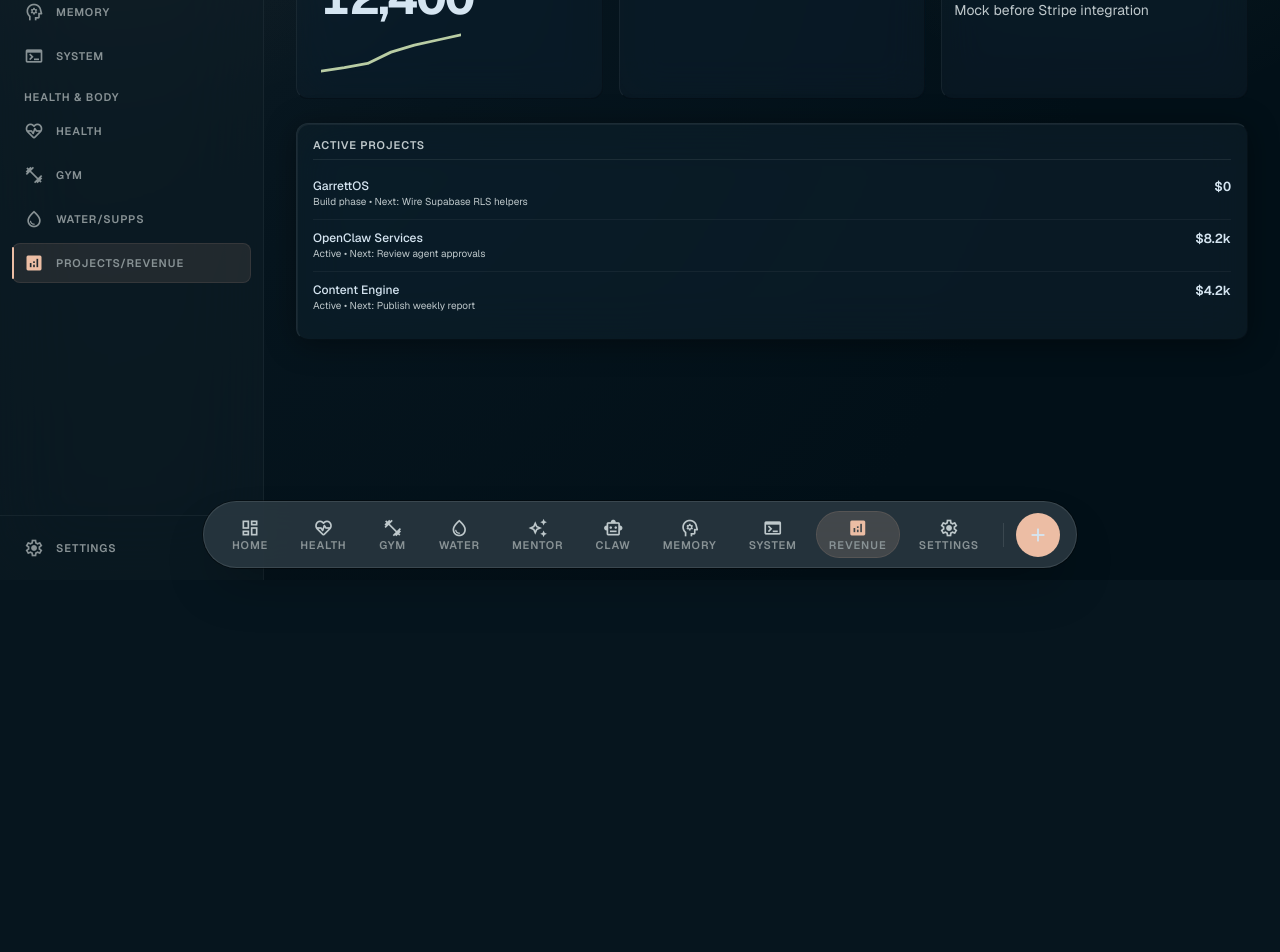
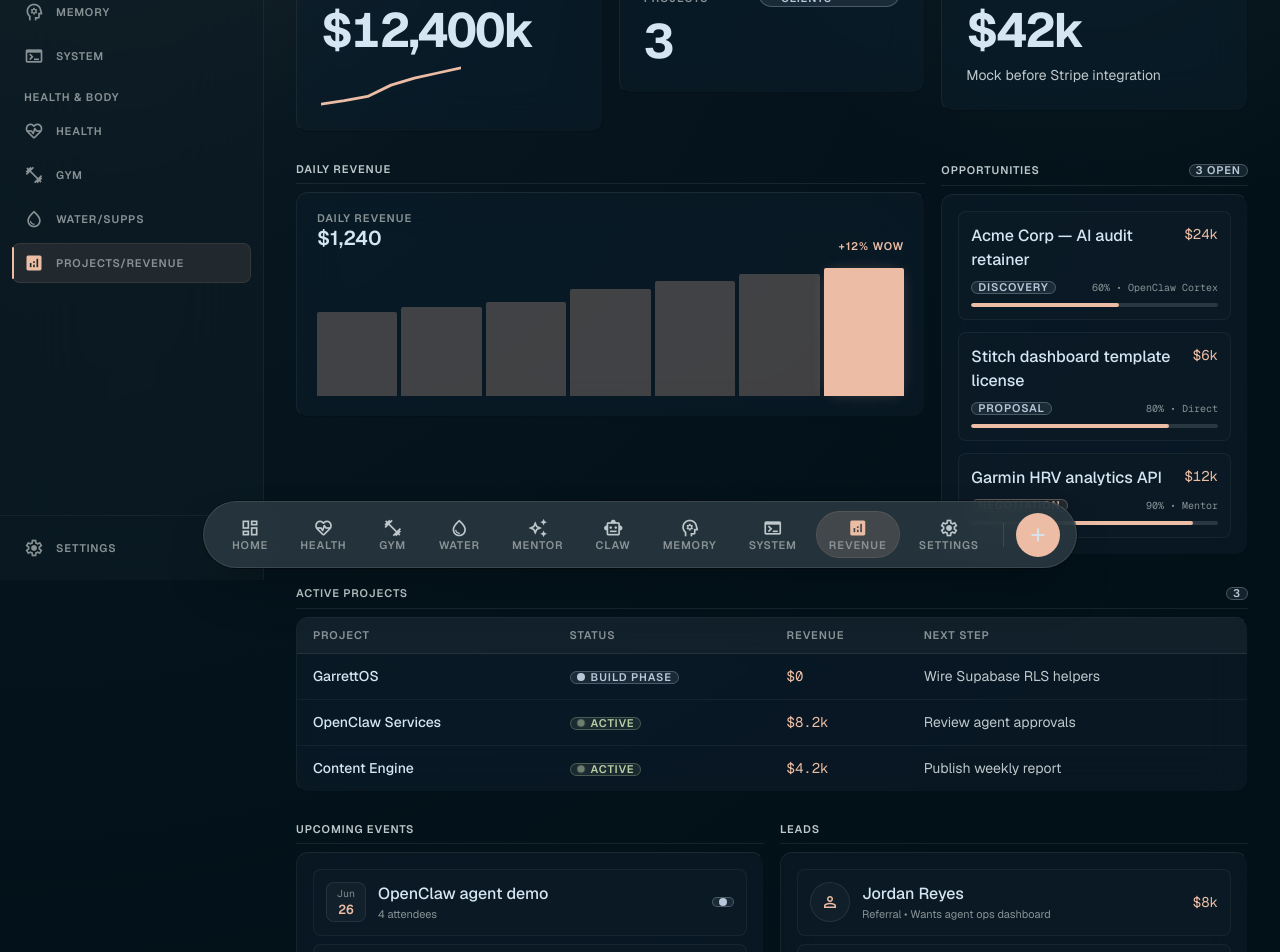
Before and after one commit to gare-glitch/garrettos-dashboard, a Next.js app: page /projects in a window 1280 px wide. Shown: the part 220-1172 px from the top of the page. Before the commit the page ends 800 px from the top, so only its background shows below. Built offline with nearby package versions, Linux system fonts and the light colour scheme.

Commit message:
Migrate /projects to revenue pipeline workspace.
Add animated hero metrics, daily revenue chart with summary, opportunities with confidence bars, active projects table, upcoming events, and leads list.

Co-authored-by: Cursor <cursoragent@cursor.com>

```diff
--- a/app/(dashboard)/projects/page.tsx
+++ b/app/(dashboard)/projects/page.tsx
@@ -1,40 +1,219 @@
-import { AnimatedCounter, GlassPanel, MetricCard, SectionHeader, SectionHeaderCompact, Sparkline } from '@/components/garrettos';
-import { spacing } from '@/lib/design-system';
+'use client';
+
+import {
+  AnimatedCounter,
+  GlassPanel,
+  MetricCard,
+  RevenueChart,
+  RevenueSummary,
+  ScrollReveal,
+  SectionHeader,
+  SectionHeaderCompact,
+  Sparkline,
+  StaggerItem,
+  StaggerReveal,
+  StatusChip,
+} from '@/components/garrettos';
+import { GarrettIcon } from '@/components/garrettos/GarrettIcon';
+import { cn } from '@/lib/utils';
+import { typography } from '@/lib/design-system';
 import { projects } from '@/data/mock';
 import { osRevenue } from '@/data/os-mock';
 
+export const osProjectsOpportunities = [
+  { id: 'op1', name: 'Acme Corp — AI audit retainer', value: '$24k', stage: 'Discovery', confidence: 60, owner: 'OpenClaw Cortex' },
+  { id: 'op2', name: 'Stitch dashboard template license', value: '$6k', stage: 'Proposal', confidence: 80, owner: 'Direct' },
+  { id: 'op3', name: 'Garmin HRV analytics API', value: '$12k', stage: 'Negotiation', confidence: 90, owner: 'Mentor' },
+];
+
+export const osProjectsEvents = [
+  { id: 'ev1', title: 'OpenClaw agent demo', date: 'Jun 26', attendees: 4, tone: 'info' as const },
+  { id: 'ev2', title: 'Q3 revenue review', date: 'Jul 01', attendees: 2, tone: 'good' as const },
+  { id: 'ev3', title: 'Garmin sync deadline', date: 'Jul 03', attendees: 1, tone: 'warn' as const },
+];
+
+export const osProjectsLeads = [
+  { id: 'le1', name: 'Jordan Reyes', source: 'Referral', note: 'Wants agent ops dashboard', value: '$8k' },
+  { id: 'le2', name: 'Maya Chen', source: 'Stitch', note: 'Asked about voice hooks', value: '$4k' },
+  { id: 'le3', name: 'Dev Patel', source: 'GitHub', note: 'Codex integration interest', value: '$6k' },
+];
+
+const stageTone: Record<string, 'good' | 'warn' | 'info' | 'idle'> = {
+  Discovery: 'info',
+  Proposal: 'info',
+  Negotiation: 'warn',
+  Closed: 'good',
+};
+
 export default function ProjectsPage() {
   return (
-    <div className={spacing.page}>
-      <SectionHeader eyebrow="Projects / Revenue" title="Project execution and revenue signals" />
+    <div className="space-y-6 md:space-y-8">
+      <SectionHeader
+        eyebrow="Projects / Revenue"
+        title="Project execution and revenue signals"
+        description="Revenue pipeline, opportunities, active projects, events, and leads. Mock data now; Phase 2 wires Stripe."
+        action={<StatusChip label="Stripe pending" tone="warn" showPip />}
+      />
 
-      <div className="os-bento">
+      {/* Hero metrics */}
+      <StaggerReveal className="grid grid-cols-1 gap-gutter md:grid-cols-3">
+        <StaggerItem>
           <MetricCard
+            variant="hero"
             label="Revenue MTD"
-          value={<AnimatedCounter value={osRevenue.mtd} />}
+            value={<AnimatedCounter value={osRevenue.mtd} prefix="$" suffix="k" />}
             delta={osRevenue.delta}
             tone="good"
-          sparkline={<Sparkline values={osRevenue.sparkline} label="revenue" color="stroke-green" />}
-          className="col-span-2 md:col-span-4"
+            sparkline={<Sparkline values={osRevenue.sparkline} label="revenue" color="primary" />}
           />
-        <MetricCard label="Active projects" value={projects.length} className="col-span-1 md:col-span-4" compact />
-        <MetricCard label="Pipeline" value="$12.4k" footer="Mock before Stripe integration" className="col-span-1 md:col-span-4" compact />
+        </StaggerItem>
+        <StaggerItem>
+          <MetricCard
+            variant="hero"
+            label="Active projects"
+            value={<AnimatedCounter value={projects.length} />}
+            delta="Across 3 clients"
+            tone="info"
+          />
+        </StaggerItem>
+        <StaggerItem>
+          <MetricCard
+            variant="hero"
+            label="Pipeline"
+            value="$42k"
+            delta="3 opportunities"
+            tone="good"
+            footer="Mock before Stripe integration"
+          />
+        </StaggerItem>
+      </StaggerReveal>
+
+      <div className="grid grid-cols-1 gap-gutter lg:grid-cols-3">
+        {/* Revenue chart */}
+        <ScrollReveal className="lg:col-span-2">
+          <SectionHeaderCompact title="Daily revenue" />
+          <GlassPanel variant="card" className="mt-2 p-4 md:p-5">
+            <RevenueSummary total="$1,240" delta="+12% wow" />
+            <RevenueChart
+              values={osRevenue.sparkline}
+              label="daily revenue"
+              height="h-32"
+              className="mt-4"
+            />
+          </GlassPanel>
+        </ScrollReveal>
+
+        {/* Opportunities */}
+        <ScrollReveal delay={0.05}>
+          <SectionHeaderCompact title="Opportunities" meta={<StatusChip label="3 open" tone="info" size="inline" />} />
+          <GlassPanel variant="card" className="mt-2 p-4">
+            <StaggerReveal className="space-y-3">
+              {osProjectsOpportunities.map((opp) => (
+                <StaggerItem key={opp.id}>
+                  <div className="rounded-lg border border-white/5 bg-surface-container/30 p-3">
+                    <div className="flex items-start justify-between gap-2">
+                      <p className={cn(typography.bodySm, 'font-medium')}>{opp.name}</p>
+                      <span className="shrink-0 font-mono text-body-sm text-primary">{opp.value}</span>
+                    </div>
+                    <div className="mt-2 flex items-center justify-between">
+                      <StatusChip label={opp.stage} tone={stageTone[opp.stage] ?? 'info'} size="inline" />
+                      <span className="font-mono text-[10px] text-outline">{opp.confidence}% • {opp.owner}</span>
+                    </div>
+                    <div className="mt-2 h-1 overflow-hidden rounded-full bg-surface-container-highest">
+                      <div className="h-full rounded-full bg-primary" style={{ width: `${opp.confidence}%` }} />
+                    </div>
+                  </div>
+                </StaggerItem>
+              ))}
+            </StaggerReveal>
+          </GlassPanel>
+        </ScrollReveal>
       </div>
 
-      <GlassPanel className="p-4">
-        <SectionHeaderCompact title="Active projects" />
-        <ul className="mt-2 space-y-0">
-          {projects.map((project, i) => (
-            <li key={project.name} className={`flex items-start justify-between gap-3 py-2.5 ${i > 0 ? 'border-t border-border/60' : ''}`}>
-              <div className="min-w-0">
-                <p className="text-xs font-medium">{project.name}</p>
-                <p className="text-[10px] text-muted-foreground">{project.status} • Next: {project.next}</p>
+      {/* Active projects table */}
+      <ScrollReveal>
+        <SectionHeaderCompact title="Active projects" meta={<StatusChip label={`${projects.length}`} tone="info" size="inline" />} />
+        <GlassPanel variant="card" className="mt-2 overflow-hidden">
+          <div className="overflow-x-auto">
+            <table className="w-full text-body-sm">
+              <thead>
+                <tr className="border-b border-white/8 text-left bg-surface-container-highest/30">
+                  <th className="px-4 py-3 label-caps text-outline">Project</th>
+                  <th className="px-3 py-3 label-caps text-outline">Status</th>
+                  <th className="px-3 py-3 label-caps text-outline">Revenue</th>
+                  <th className="px-4 py-3 label-caps text-outline">Next step</th>
+                </tr>
+              </thead>
+              <tbody>
+                {projects.map((project) => (
+                  <tr key={project.name} className="border-b border-white/5 last:border-0 hover:bg-surface-container/40">
+                    <td className="px-4 py-3 font-medium">{project.name}</td>
+                    <td className="px-3 py-3">
+                      <StatusChip
+                        label={project.status}
+                        tone={project.status === 'Active' ? 'good' : 'info'}
+                        showPip
+                        size="inline"
+                      />
+                    </td>
+                    <td className="px-3 py-3 font-mono tabular-nums text-primary">{project.revenue}</td>
+                    <td className="px-4 py-3 text-on-surface-variant">{project.next}</td>
+                  </tr>
+                ))}
+              </tbody>
+            </table>
           </div>
-              <span className="shrink-0 text-sm font-semibold tabular-nums">{project.revenue}</span>
-            </li>
+        </GlassPanel>
+      </ScrollReveal>
+
+      <div className="grid grid-cols-1 gap-gutter lg:grid-cols-2">
+        {/* Events */}
+        <ScrollReveal>
+          <SectionHeaderCompact title="Upcoming events" />
+          <GlassPanel variant="card" className="mt-2 p-4">
+            <StaggerReveal className="space-y-2">
+              {osProjectsEvents.map((event) => (
+                <StaggerItem key={event.id}>
+                  <div className="flex items-center gap-3 rounded-lg border border-white/5 bg-surface-container/30 px-3 py-3">
+                    <div className="flex size-10 shrink-0 flex-col items-center justify-center rounded-lg border border-white/8 bg-surface-container-high/40">
+                      <span className="font-mono text-[10px] text-outline">{event.date.split(' ')[0]}</span>
+                      <span className="font-mono text-sm font-semibold text-primary">{event.date.split(' ')[1]}</span>
+                    </div>
+                    <div className="min-w-0 flex-1">
+                      <p className={cn(typography.bodySm, 'font-medium')}>{event.title}</p>
+                      <p className="text-[11px] text-outline">{event.attendees} attendee{event.attendees === 1 ? '' : 's'}</p>
+                    </div>
+                    <StatusChip label="" tone={event.tone} showPip size="inline" />
+                  </div>
+                </StaggerItem>
               ))}
-        </ul>
+            </StaggerReveal>
           </GlassPanel>
+        </ScrollReveal>
+
+        {/* Leads */}
+        <ScrollReveal delay={0.05}>
+          <SectionHeaderCompact title="Leads" />
+          <GlassPanel variant="card" className="mt-2 p-4">
+            <StaggerReveal className="space-y-2">
+              {osProjectsLeads.map((lead) => (
+                <StaggerItem key={lead.id}>
+                  <div className="flex items-center gap-3 rounded-lg border border-white/5 bg-surface-container/30 px-3 py-3">
+                    <div className="flex size-10 shrink-0 items-center justify-center rounded-full border border-white/8 bg-surface-container-high/40">
+                      <GarrettIcon name="person" size={18} className="text-primary" />
+                    </div>
+                    <div className="min-w-0 flex-1">
+                      <p className={cn(typography.bodySm, 'font-medium')}>{lead.name}</p>
+                      <p className="text-[11px] text-outline">{lead.source} • {lead.note}</p>
+                    </div>
+                    <span className="shrink-0 font-mono text-body-sm text-primary">{lead.value}</span>
+                  </div>
+                </StaggerItem>
+              ))}
+            </StaggerReveal>
+          </GlassPanel>
+        </ScrollReveal>
+      </div>
     </div>
   );
 }
```
Lines whose indentation alone changed are shown as unchanged.
